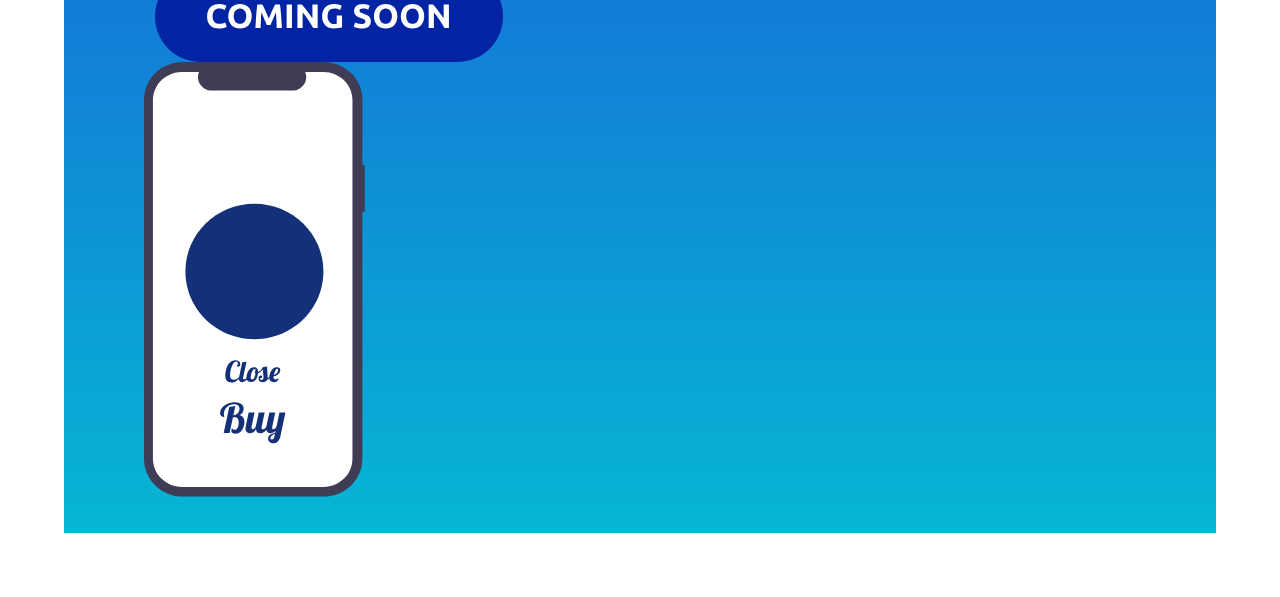
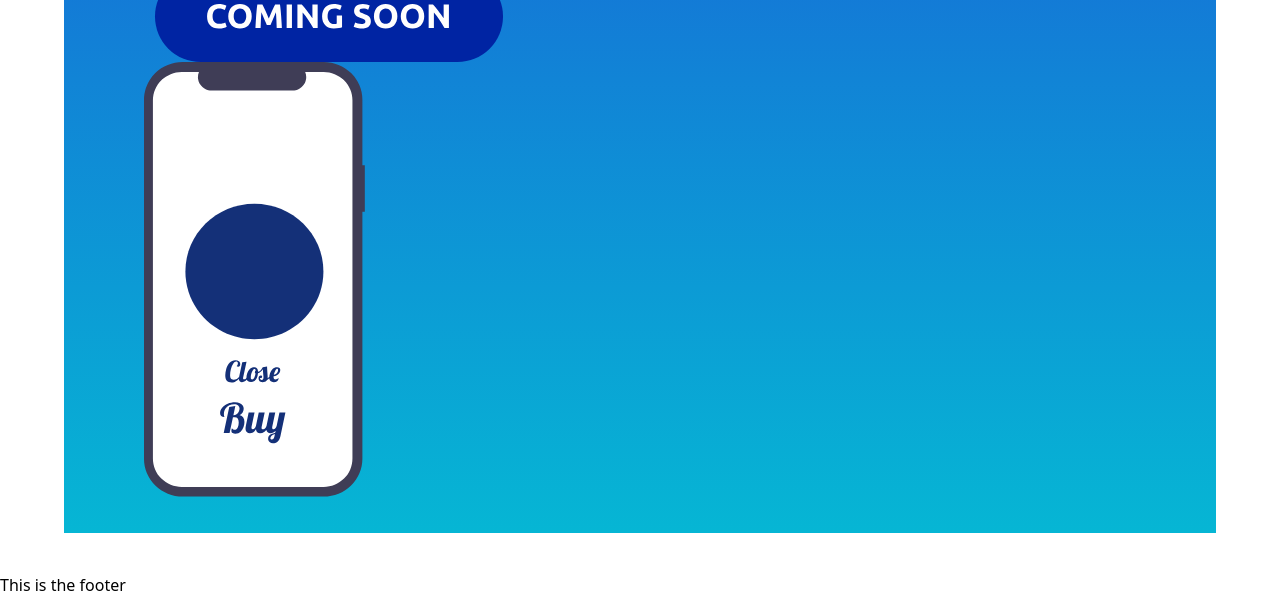
Before and after one commit to Project-CloseBuy/Landing-Page, a website: page src/index.html in a window 1280 px wide. Shown: the part 684-1281 px from the top of the page. Before the commit the page ends 1257 px from the top, so only its background shows below. Drawn offline with Linux system fonts and the light colour scheme.

Commit message:
added comments

```diff
--- a/src/index.html
+++ b/src/index.html
@@ -20,6 +20,7 @@
             <img src="../Media/Rectangle 6.svg" class="hover:bg-slate-100 cursor-pointer ml-5 inline">
         </div>
     </nav>
+
     <nav class="flex-block text-white pl-[150px] py-3 bg-slate-900">
         <div class="inline">
             <span class="font-bold">Order Paan Items, Munchies And Much More On Our New CloseBuy</span>
@@ -29,8 +30,10 @@
         </div>
     </nav>
 
+<!-- ********Content*************** -->
 
-    <div class="flex-auto text-white bg-gradient-to-b from-blue-700 to-cyan-500 mx-16 my-10 px-20 py-9">
+
+<div class="flex-auto text-white bg-gradient-to-b from-blue-700 to-cyan-500 mx-16 my-10 px-20 py-9">
         <div class="">
             <img class="inline" src="../Media/banner -content.svg">
             <img class="inline" src="../Media/banner-lady.svg">
@@ -39,5 +42,13 @@
     </div>
 
 
+
+    <!-- **************footer********************* -->
+    <footer>
+        This is the footer
+
+    </footer>
+
+
 </body>
 </html>
```
